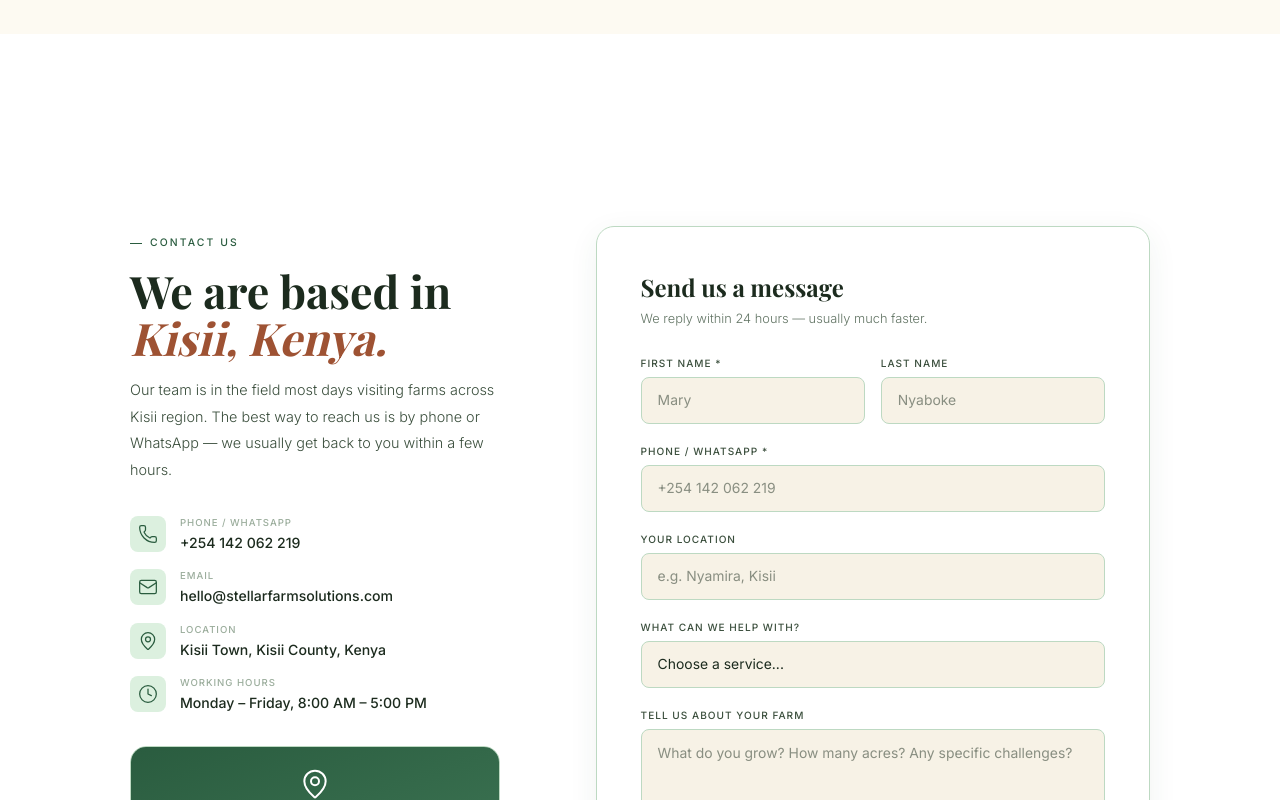
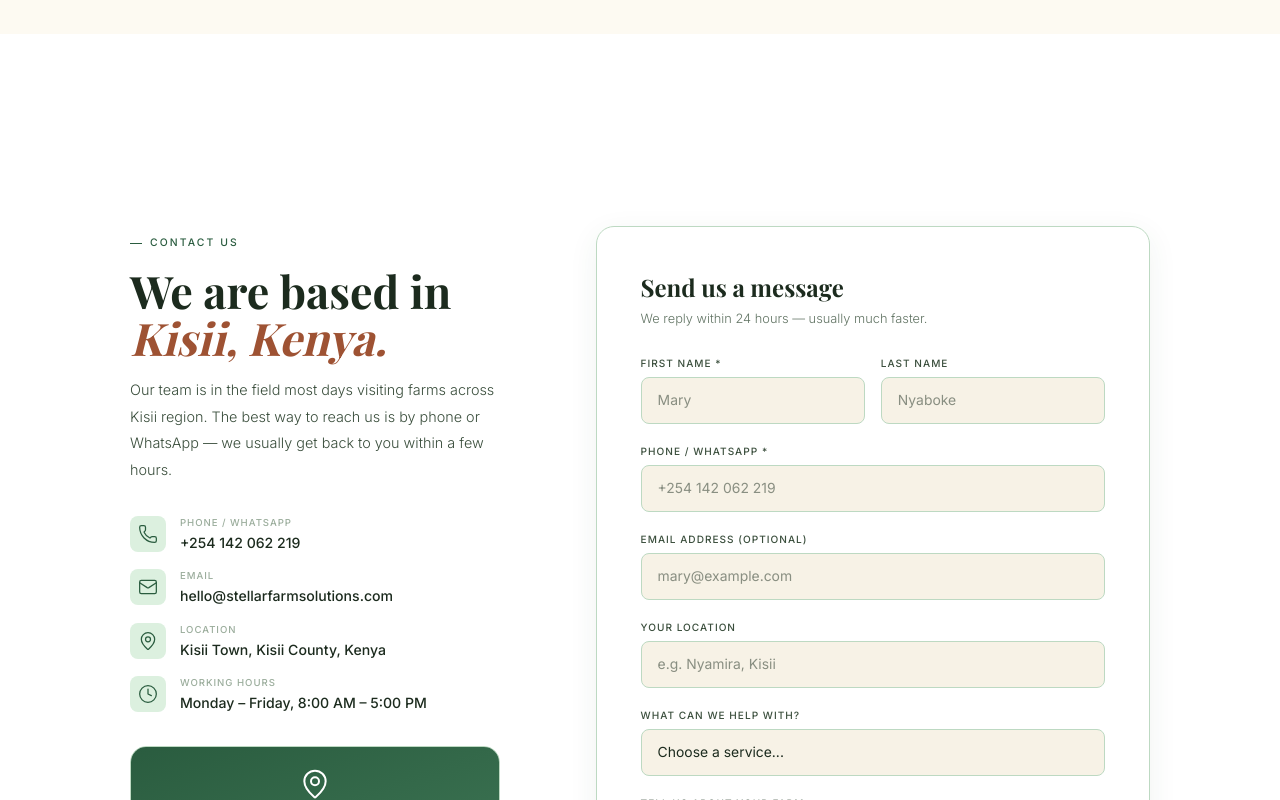
Before and after one commit to Andersonsammy/stellarfarmsollutions, a React (Vite) app: page /contact in a window 1280 px wide. Shown: the part 1046-1846 px from the top of the page. Built offline with nearby package versions, Linux system fonts and the light colour scheme; a web font is replaced by a local one.

Commit message:
Update Contact.tsx

```diff
--- a/src/pages/Contact.tsx
+++ b/src/pages/Contact.tsx
@@ -11,6 +11,7 @@ export default function Contact() {
   firstName: '',
   lastName: '',
   phone: '',
+  email: '',
   location: '',
   service: '',
   message: ''
@@ -177,6 +178,17 @@ export default function Contact() {
                         onChange={(e) => setFormData({...formData, phone: e.target.value})}
                       />
                     </div>
+                    <div className="mb-5">
+  <label className="block text-[0.63rem] tracking-[0.1em] uppercase text-body font-medium mb-1.5">Email Address (optional)</label>
+  <input
+    type="email"
+    name="email"
+    placeholder="mary@example.com"
+    className="w-full py-3 px-4 bg-linen border-[1.5px] border-dew rounded-lg text-[0.87rem] text-ink outline-none transition-colors duration-200 focus:border-sage focus:bg-white"
+    value={formData.email}
+    onChange={(e) => setFormData({...formData, email: e.target.value})}
+  />
+</div>
 
                     <div className="mb-5">
                       <label className="block text-[0.63rem] tracking-[0.1em] uppercase text-body font-medium mb-1.5">Your Location</label>
```
Lines whose indentation alone changed are shown as unchanged.
